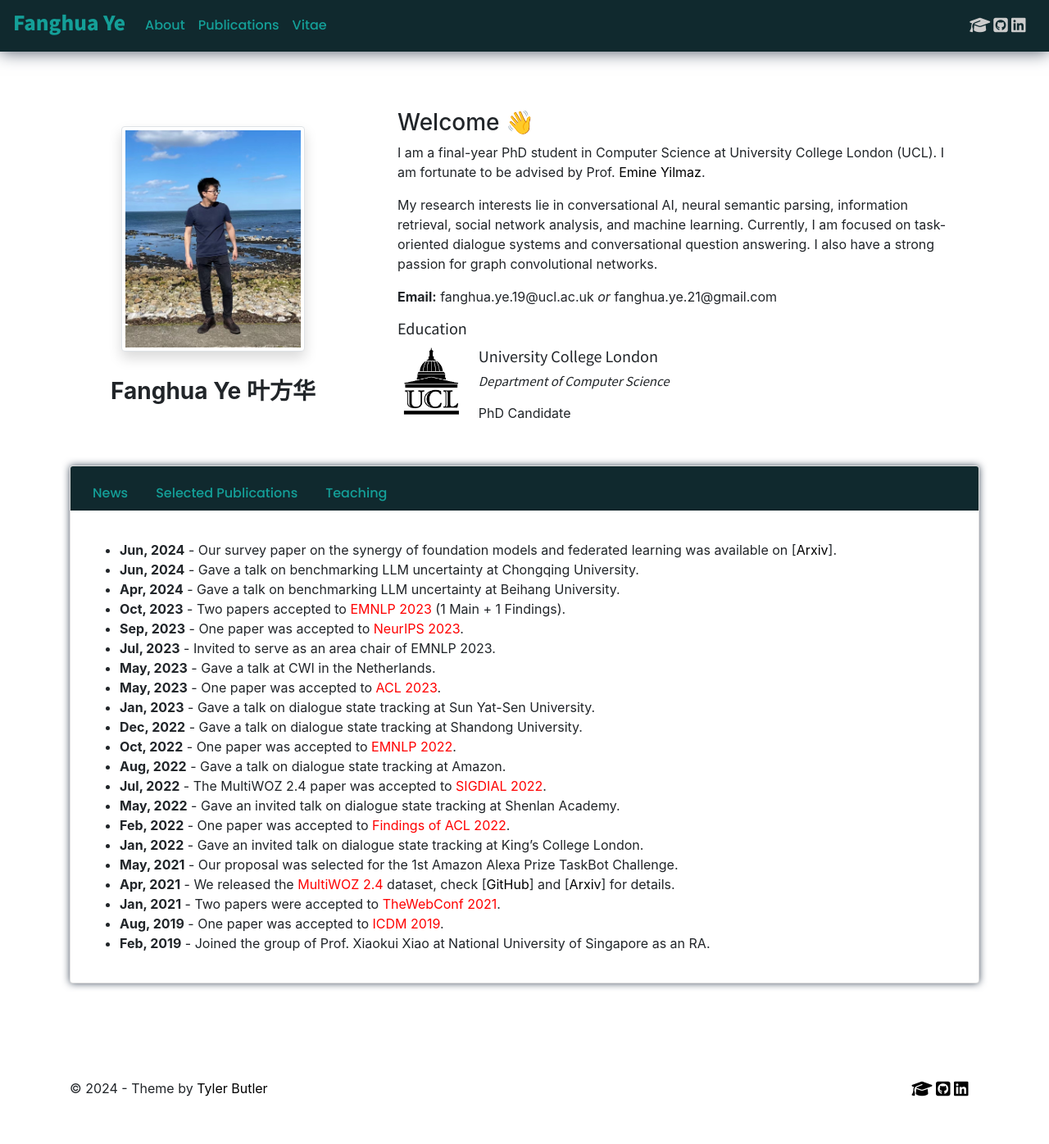
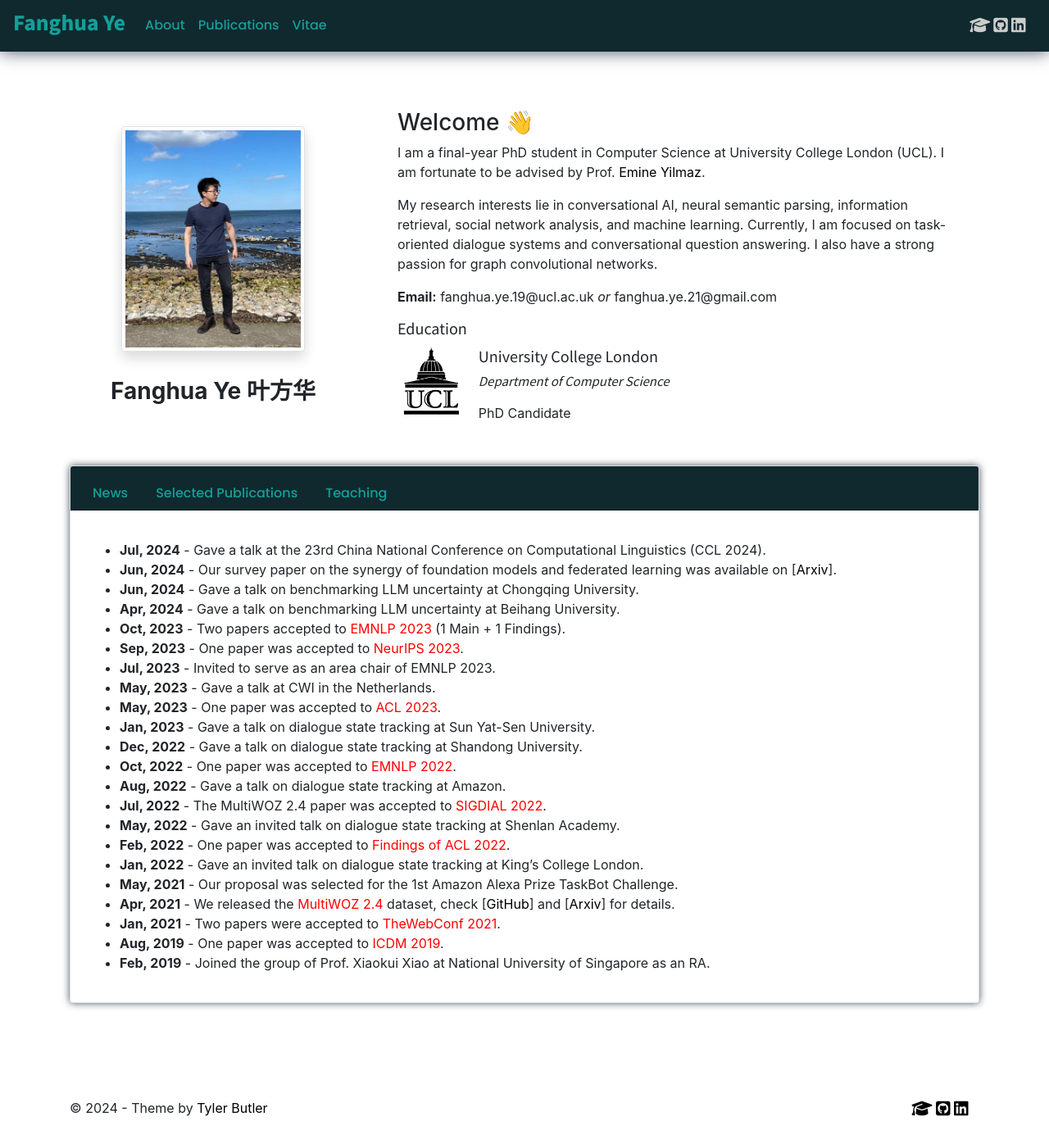
Before and after one commit to smartyfh/marvelous-mars-26de4, a Jekyll site: the page built from index.md, in a window 1280 px wide. Shown: the whole page at 82% size. Built offline with Jekyll 4.4.1, drawn with Linux system fonts in a browser that asks for light colours; nearby versions of some CDN libraries; comment, search, counter and statistics services are not loaded; our own code applies the rules of GitHub Pages for plain Markdown files; before the commit the page ends 1372 px from its top, so only the background shows below that.

Commit message:
Update news.md

```diff
--- a/_includes/news.md
+++ b/_includes/news.md
@@ -1,3 +1,4 @@
++ **Jul, 2024** - Gave a talk at the 23rd China National Conference on Computational Linguistics (CCL 2024).
 + **Jun, 2024** - Our survey paper on the synergy of foundation models and federated learning was available on [[Arxiv](https://arxiv.org/abs/2406.12844)].
 + **Jun, 2024** - Gave a talk on benchmarking LLM uncertainty at Chongqing University.
 + **Apr, 2024** - Gave a talk on benchmarking LLM uncertainty at Beihang University.
```
